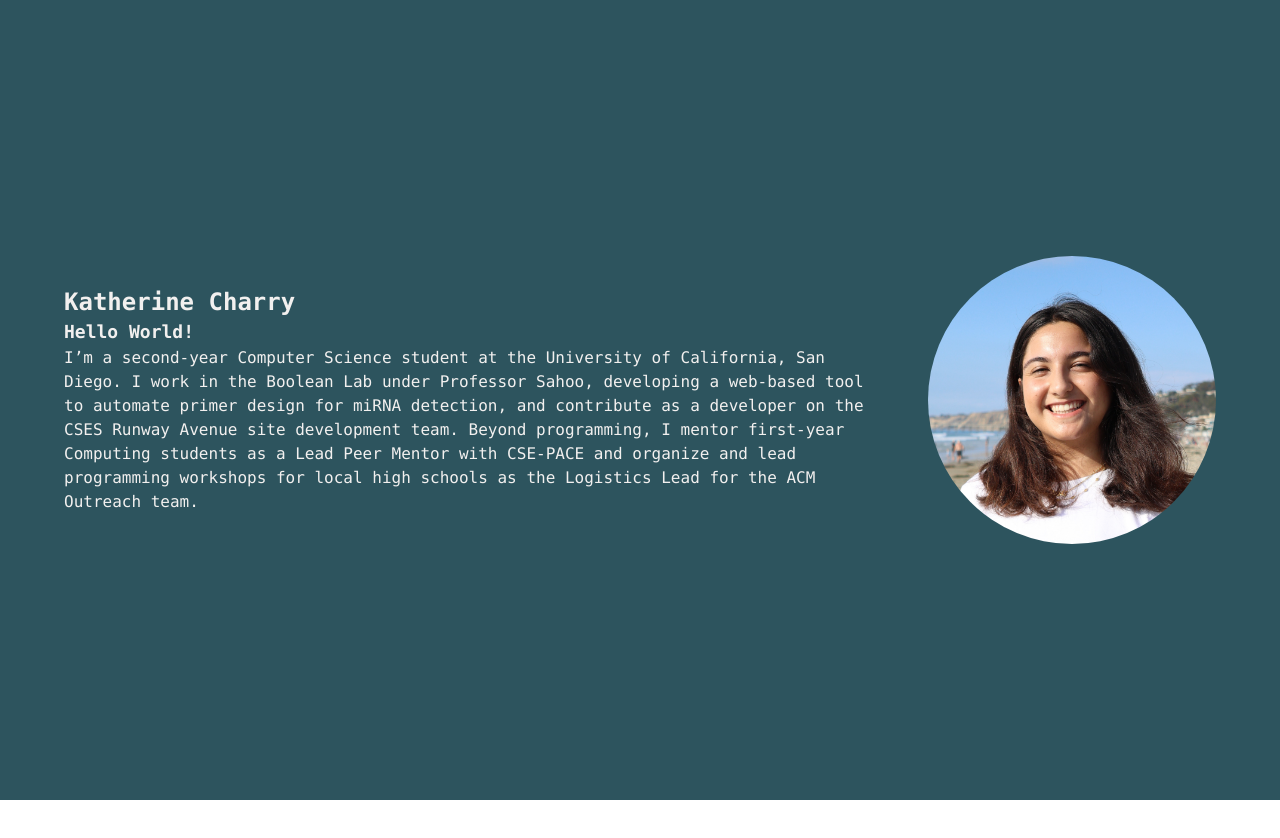
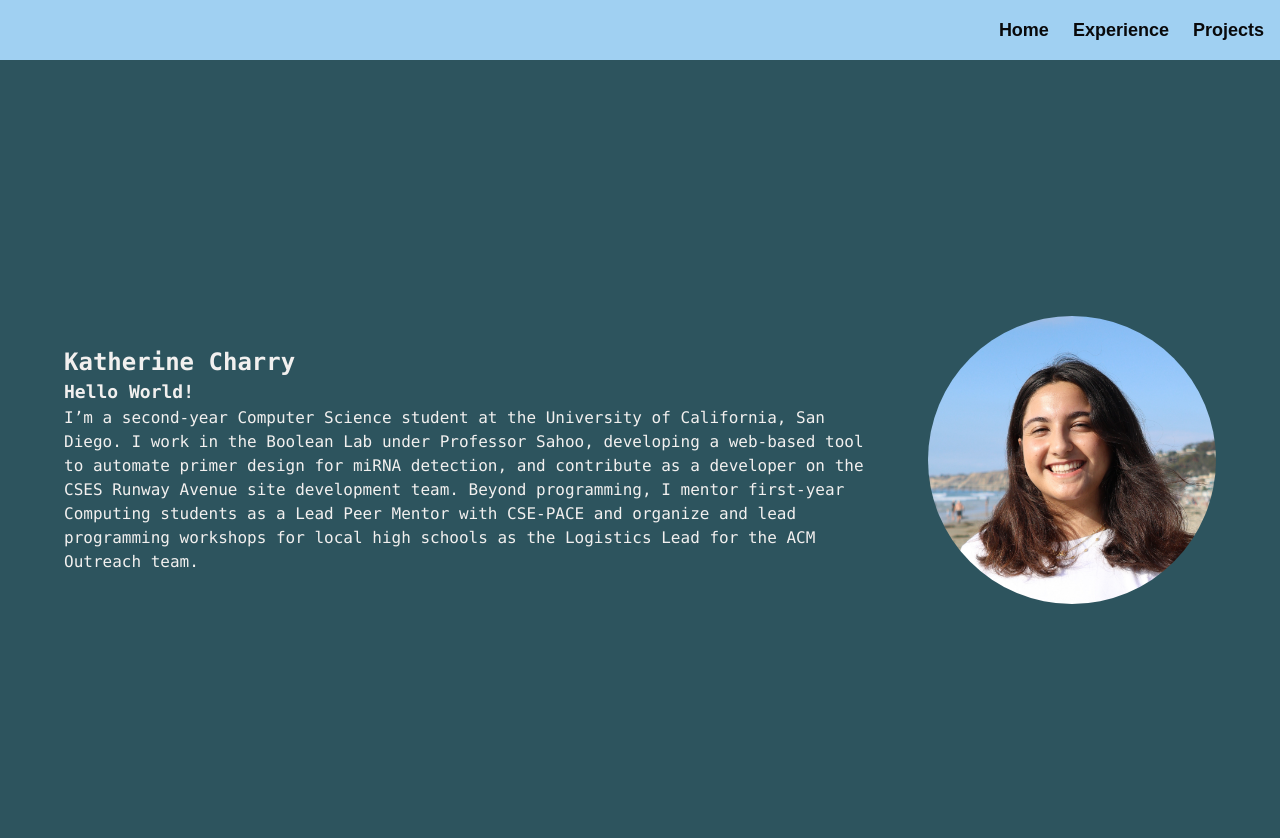
Before and after one commit to kcharry/katherine-about-me, a Next.js app: page / in a window 1280 px wide. Shown: the top 838 px of the page. Before the commit the page ends 800 px from the top, so only its background shows below. Built offline with nearby package versions, Linux system fonts and the light colour scheme.

Commit message:
added navigation bar

```diff
--- /dev/null
+++ b/app/components/NavBar.tsx
@@ -0,0 +1,13 @@
+import Link from 'next/link';
+
+export default function NavBar() {
+  return (
+    <nav className="p-4 border-white flex text-lg bg-[#a0d0f2] font-bold">
+        <div className="ml-auto flex gap-6">
+            <Link href="/">Home</Link>
+            <Link href="/experience">Experience</Link>
+            <Link href="/project">Projects</Link>
+        </div>
+    </nav>
+  );
+}
--- a/app/layout.tsx
+++ b/app/layout.tsx
@@ -1,5 +1,7 @@
 import type { Metadata } from "next";
 import localFont from "next/font/local";
+
+import NavBar from './components/NavBar';
 
 import "./globals.css";
 
@@ -24,11 +26,12 @@ export default function RootLayout({
 }: Readonly<{
     children: React.ReactNode;
 }>) {
-    return (
+   return (
         <html lang="en">
-            <body className={`${geistSans.variable} ${geistMono.variable} antialiased`}>
-                {children}
-            </body>
+        <body className={`${geistSans.variable} ${geistMono.variable} antialiased`}>
+            <NavBar />
+            {children}
+        </body>
         </html>
-    );
+  );
 }
```
